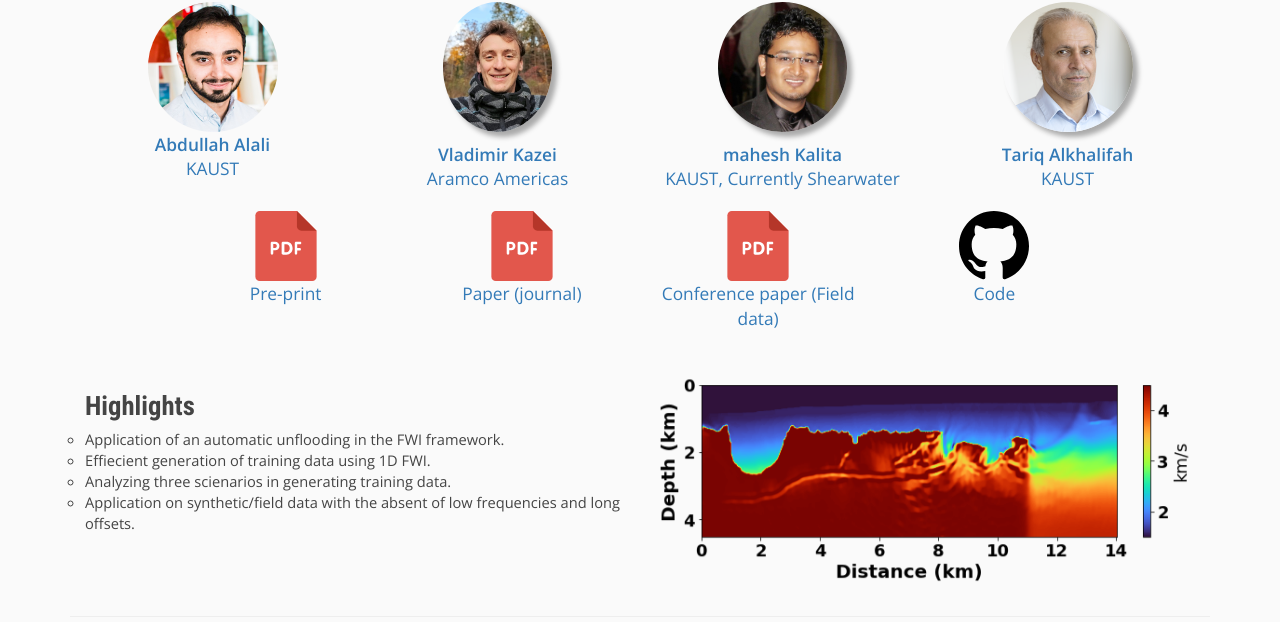
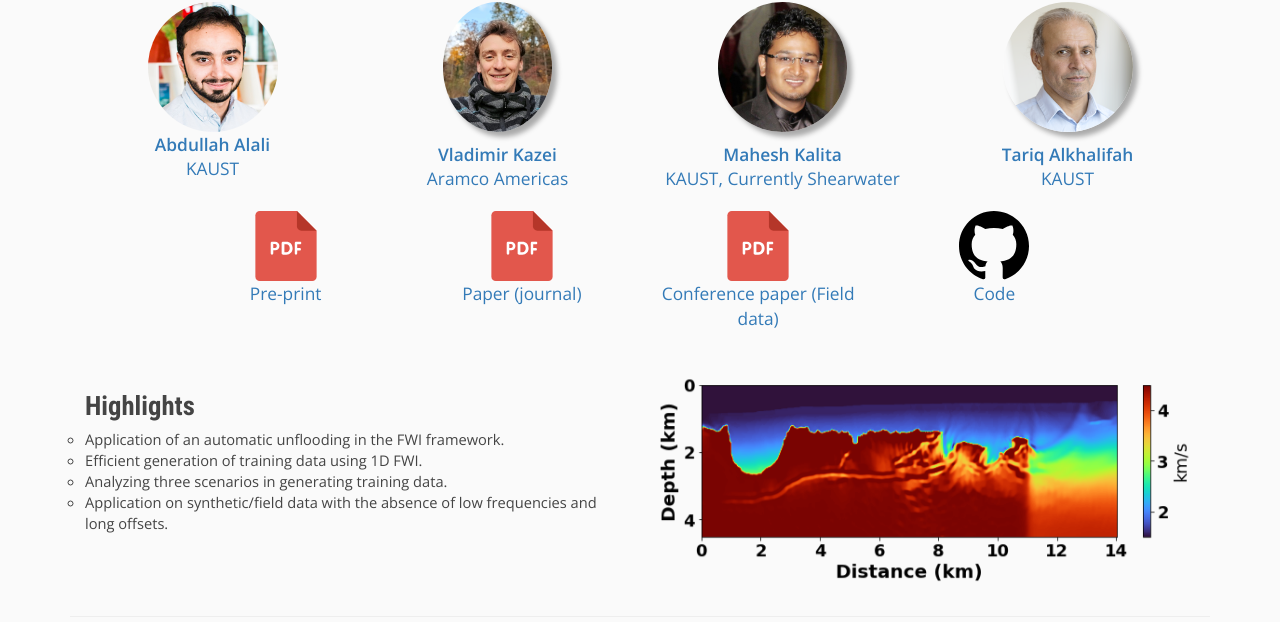
Before and after one commit to swag-kaust/-swag-paper-template, a Jekyll site: the page alali-Deep-learning-unflooding-for-robust-subsalt-waveform-inversion.html, which Jekyll copies as it is, in a window 1280 px wide and 900 px high. Shown: the part 195-817 px from the top of the window. Built offline with Jekyll 4.4.1, drawn with Linux system fonts in a browser that asks for light colours; nearby versions of some CDN libraries; comment, search, counter and statistics services are not loaded; some of the changed text lies outside the part shown.

Commit message:
Fixxed typos in Abdullah's paper

```diff
--- a/alali-Deep-learning-unflooding-for-robust-subsalt-waveform-inversion.html
+++ b/alali-Deep-learning-unflooding-for-robust-subsalt-waveform-inversion.html
@@ -423,7 +423,7 @@ td, th {
           <div class="col-sm-3" style="margin-bottom: 10px">
               <a href="https://www.linkedin.com/in/mahesh-kalita/?originalSubdomain=in">
                   <img src="assets/authors/MaheshKalita.jpg" class="shadow img_authors img-circle img-responsive">
-                  <div class="author"><span style="font-weight: 600">mahesh Kalita</span><br>KAUST, Currently Shearwater</div>
+                  <div class="author"><span style="font-weight: 600">Mahesh Kalita</span><br>KAUST, Currently Shearwater</div>
               </a>
           </div>
           <div class="col-sm-3" style="margin-bottom: 10px">
@@ -497,9 +497,9 @@ td, th {
           <div class="section_title">Highlights</div>
           <ol style="list-style-type: circle">
               <li>Application of an automatic unflooding in the FWI framework.</li>
-              <li>Effiecient generation of training data using 1D FWI. </li>
-              <li>Analyzing three scienarios in generating training data.</li>
-              <li>Application on synthetic/field data with the absent of low frequencies and long offsets.</li>
+              <li>Efficient generation of training data using 1D FWI. </li>
+              <li>Analyzing three scenarios in generating training data.</li>
+              <li>Application on synthetic/field data with the absence of low frequencies and long offsets.</li>
           </ol>
         </div>
         <div class="col-sm-6" style="margin-bottom: 10px">
@@ -643,7 +643,7 @@ td, th {
                 The unflooding for the field GOM data seems to have some artifacts. The black arrows show areas where the network detected what seemed by
                 the final FWI the actual base, but the network did not unflood at those positions. This could be due to many factors such as inaccuracy of the
                 top of the salt or hetrogeniouty within the salt, which the network is not learn to deal with. To validate the field results, we apply reverse time migration
-                on the final inversion result and shows common image angle gathers (CIG) to test. The CIG shows descent flattness at the  top and the detected base of the salt.
+                on the final inversion result and shows common image angle gathers (CIG) to test. The CIG shows descent flattness at the top and the detected base of the salt.
                 The data is contaminated with multiples from the salt which is appearant from the image and explain why the CIG shows higher velocity at the deeper parts. Thus,
                 to better validate this data set, salt multiples should be removed from the data.
 	<br> <br>
```
Also changed, not shown: other parts of alali-Deep-learning-unflooding-for-robust-subsalt-waveform-inversion.html (+1 -1 lines).
